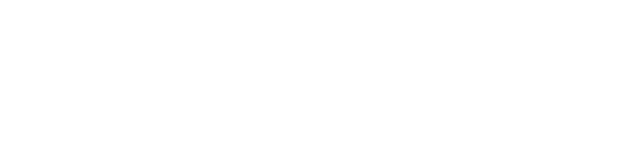
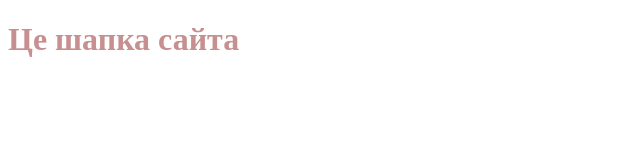
Before and after one commit to IgorBurdak/goit-markup-hw-01, a plain HTML site: page index.html in a window 1280 px wide. Shown: the whole page, without its empty margins (0-640 px from the left). Drawn offline with Linux system fonts and the light colour scheme; files that its build step writes are made by us from their sources.

Commit message:
Добавив заголовок і стилі

```diff
--- a/index.html
+++ b/index.html
@@ -5,8 +5,11 @@
     <meta http-equiv="X-UA-Compatible" content="IE=edge">
     <meta name="viewport" content="width=device-width, initial-scale=1.0">
     <title>Git rules</title>
+
+    <link rel="stylesheet" href="./css/styles.css">
 </head>
 <body>
+    <h1>Це шапка сайта</h1>
 
 </body>
 </html>
--- a/styles.css
+++ b/styles.css
@@ -1,4 +1,4 @@
 body {
     background-color:#fff;
-    color: #2a2a2a;
+    color: #c78f8f;
 }
```
